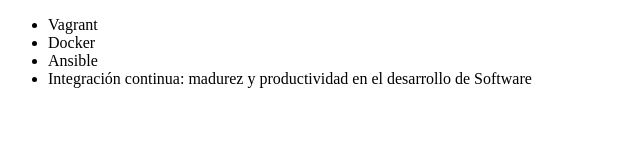
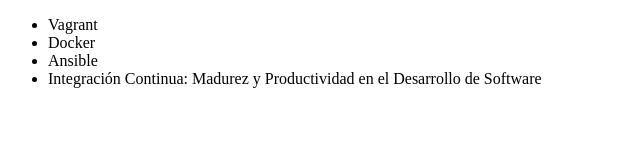
Before and after one commit to ArturoRuneknight/alura-git2, a plain HTML site: page index.html in a window 1280 px wide. Shown: the full height of the page, 0-640 px from the left. Drawn offline with Linux system fonts and the light colour scheme.

Commit message:
Ordenando el titulo del curso

```diff
--- a/index.html
+++ b/index.html
@@ -9,7 +9,7 @@
          <li> Vagrant </li>
          <li> Docker </li>
          <li> Ansible </li>
-         <li> Integración continua: madurez y productividad en el desarrollo de Software </li>
+         <li> Integración Continua: Madurez y Productividad en el Desarrollo de Software </li>
      </ul>
 </body>
 </html>
```
